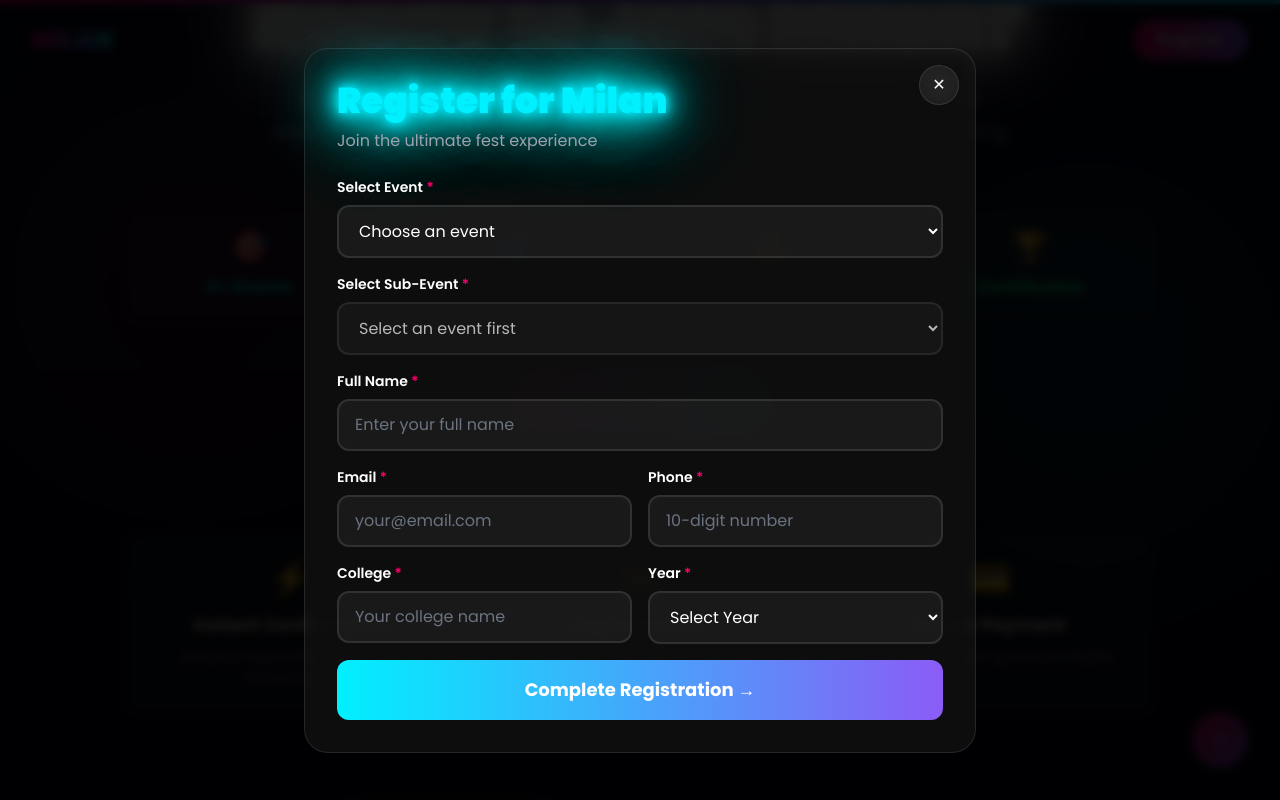
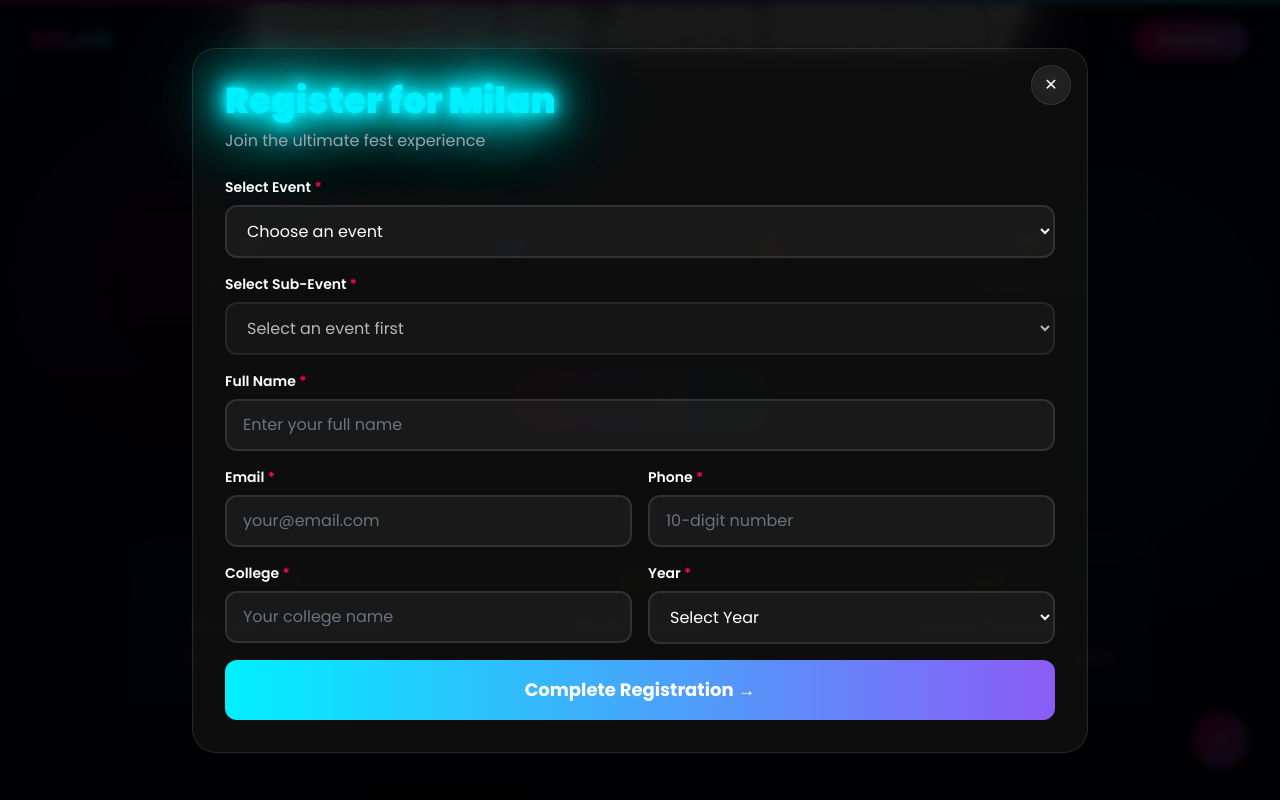
Before and after one commit to chaitanya952/Milan, a Next.js app: page / in a window 1280 px wide. Both pictures are taken after a click on the button "Register Now →". Shown: the part 4258-5058 px from the top of the page. Built offline with nearby package versions, Linux system fonts and the light colour scheme.

Commit message:
master milan v2

```diff
--- a/components/RegistrationForm.tsx
+++ b/components/RegistrationForm.tsx
@@ -125,7 +125,7 @@ export default function RegistrationForm({
       onClick={onClose}
     >
       <motion.div
-        className="relative w-full max-w-2xl my-8 glass rounded-3xl p-6 md:p-8 border-2 border-white/10"
+        className="relative w-full max-w-4xl my-8 glass rounded-3xl p-6 md:p-8 border-2 border-white/10"
         initial={{ scale: 0.9, y: 50 }}
         animate={{ scale: 1, y: 0 }}
         exit={{ scale: 0.9, y: 50 }}
```
